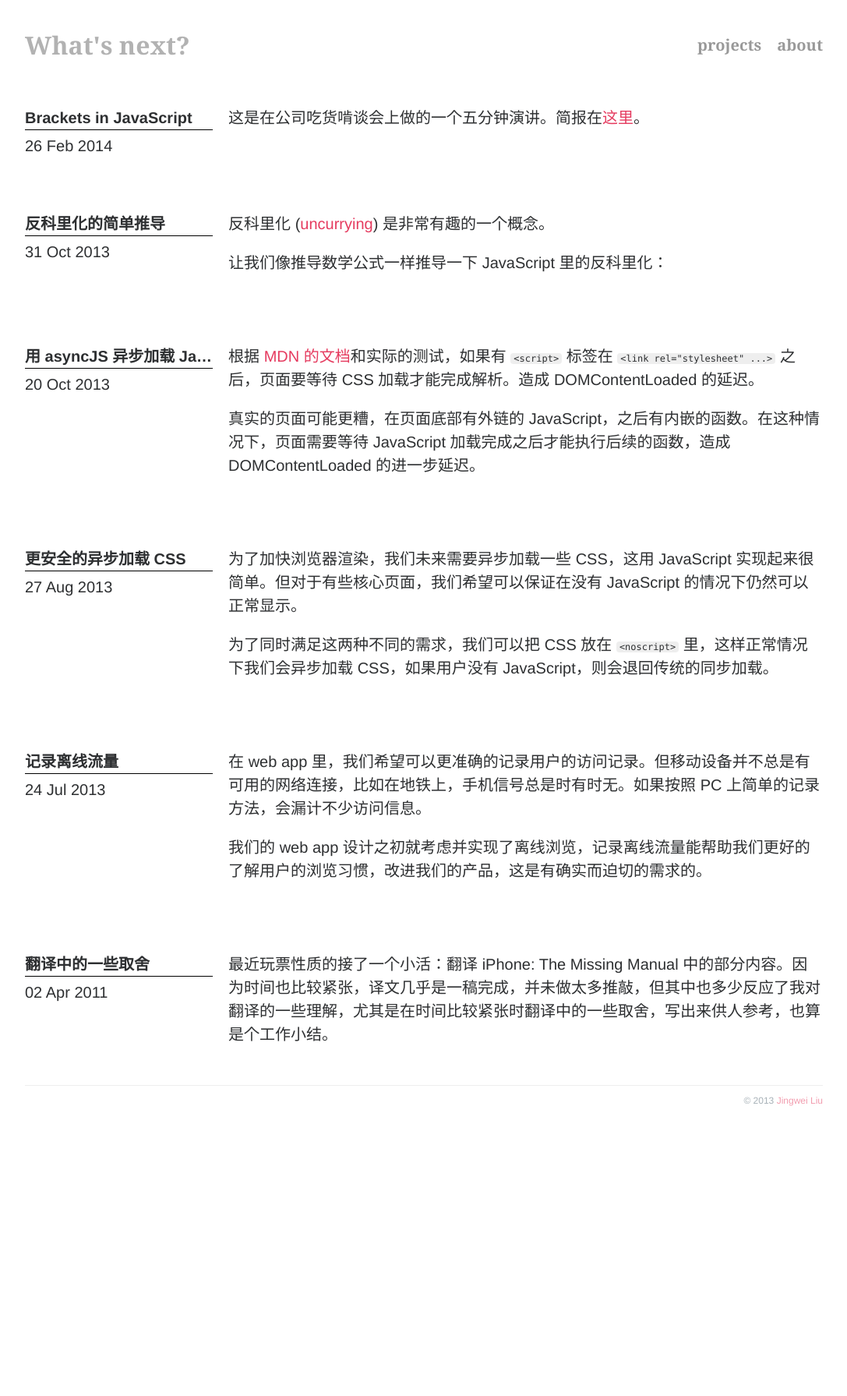
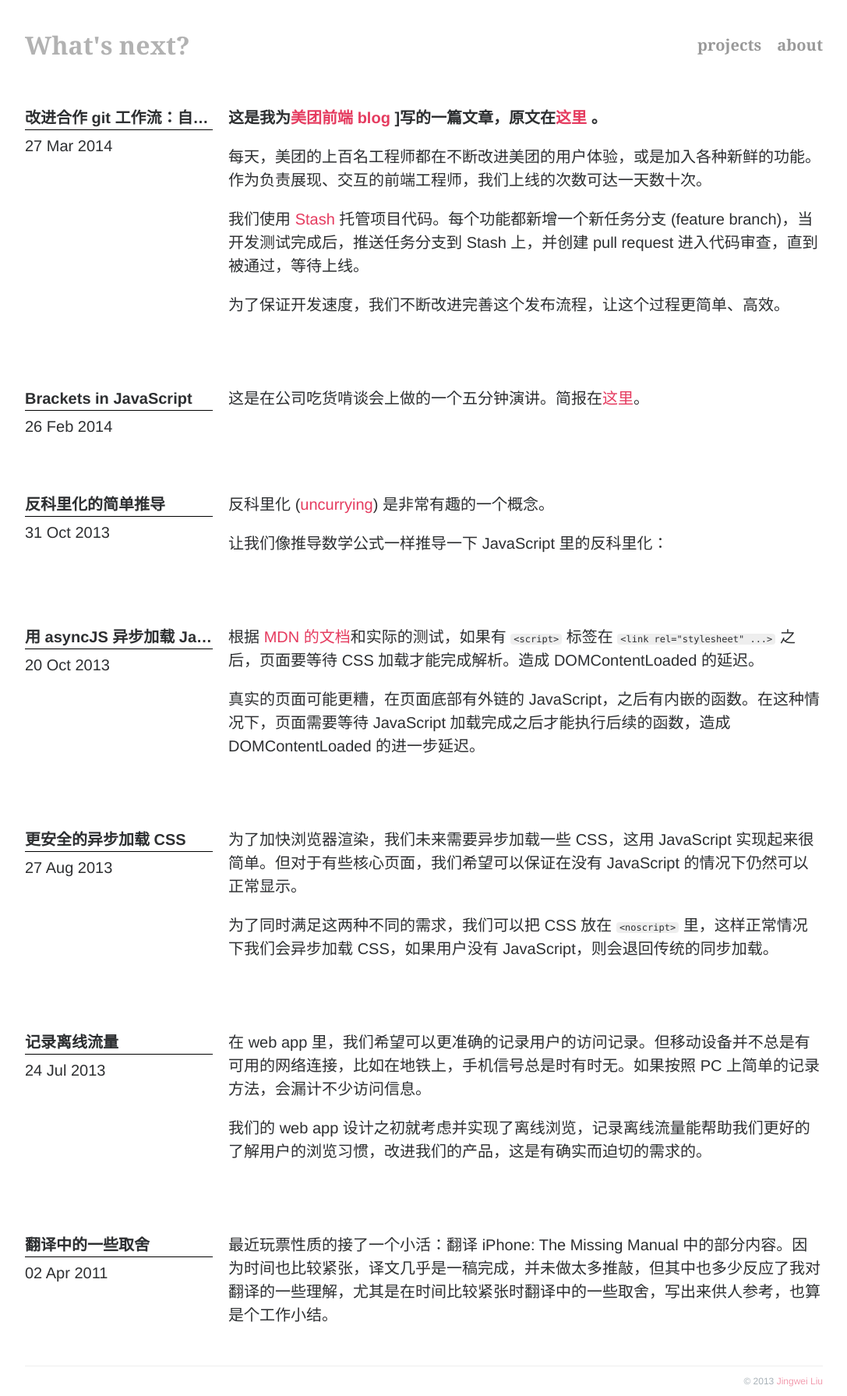
Before and after one commit to th507/blog, a Jekyll site: the page built from index.html, in a window 1280 px wide. Shown: the whole page at 78% size, without its empty margins (96-1183 px from the left). Built offline with Jekyll 4.4.1, drawn with Linux system fonts in a browser that asks for light colours; Markdown is read by kramdown in place of the engine named in the settings; before the commit the page ends 1431 px from its top, so only the background shows below that; part of the change alters nothing that is shown.

Commit message:
add a post

```diff
--- /dev/null
+++ b/_posts/2014-03-27-improving-git-flow_squashing-commits.md
@@ -0,0 +1,97 @@
+---
+layout: post
+title: "改进合作 git 工作流：自动提取、合并提交"
+---
+**这是我为[美团前端 blog](http://fe.meituan.com/) ]写的一篇文章，原文在[这里](http://fe.meituan.com/improving-git-flow_squashing-commits.html) 。**
+
+每天，美团的上百名工程师都在不断改进美团的用户体验，或是加入各种新鲜的功能。作为负责展现、交互的前端工程师，我们上线的次数可达一天数十次。
+
+我们使用 [Stash](https://www.atlassian.com/software/stash) 托管项目代码。每个功能都新增一个新任务分支 (feature branch)，当开发测试完成后，推送任务分支到 Stash 上，并创建 pull request 进入代码审查，直到被通过，等待上线。
+
+为了保证开发速度，我们不断改进完善这个发布流程，让这个过程更简单、高效。
+
+<!-- more -->
+
+## 前端工作现状
+
+前端工作是连接后台实现和视觉表现交互的桥梁，前端工作有以下特点：
+
+* 往往需要和后端工程师合作开发
+* 在测试时也需要 checkout 后端代码，并在此基础上进行开发
+* 双方频繁 merge/rebase 分支
+* 每个人使用 git 的方式不太一样，我们的工作流需要较强的适应性
+* 在开发测试完成之后，我们要求每一次上线的代码都必须经过 pull request 加代码审核
+
+
+多人合作开发的一般工作流可以参见 [A successful Git branching model](http://nvie.com/posts/a-successful-git-branching-model/) 和 [Git Workflows](https://www.atlassian.com/git/workflows)，在一般开发阶段使用 merge 或 rebase 都能够胜任。
+
+但在 pull request 之前我们需要把双方的提交分开，这个工作往往还不够自动化。一种常见的做法是 `git reset --soft HEAD~` 将所有改动移出暂存区 (staging area)，然后手工添加那些我们改了的文件。
+
+事实上，我们可以用 rebase 来帮我们提高效率，实现自动提取、合并提交。
+
+## rebase 是什么？
+首先简单介绍一下 rebase（衍合），git-scm 上有很好的[介绍](http://git-scm.com/book/en/Git-Branching-Rebasing)（[中文翻译](http://git-scm.com/book/zh/Git-%E5%88%86%E6%94%AF-%E5%88%86%E6%94%AF%E7%9A%84%E8%A1%8D%E5%90%88)），简单的说，`git rebase A B` 会把在 A 分支里提交的改变移到 B 分支里重放一遍。
+
+它的原理是回到两个分支最近的共同祖先，根据 B 的历次提交对象，生成一系列文件补丁，然后以 A 为基底分支最后一个提交对象为新的出发点，逐个应用之前准备好的补丁文件，最后会生成一个新的合并提交对象，从而改写 B 的提交历史，使它成为 A 分支的直接下游。
+
+通过修改提交历史，我们可以更方便的准备 pull request。
+
+
+## 用 git rebase 来提取、合并提交
+
+比如说后端的 Alice 和前端的 Bob 合作开发一个功能，他们分别从 master 分支上 checkout，并开始工作。
+
+他们互相 merge 对方的分支的进行开发、测试。最终，这个功能开发测试完成，Bob 合并了 Alice 的分支（图中星号的位置），可以进入代码审核和上线的流程了。
+
+<img src="/assets/improving-git-flow_squashing-commits/git-branches.svg" onerror="if (!this.failed) {this.failed=1;this.src=this.src.replace(/\.svg$/, '.png');}">
+
+这时候 Alice 和 Bob 需要提取、合并各自的提交，并分别发送 pull request 进入代码审核。我们站在 Bob 的角度来解释一下如何使用 rebase 来方便的做到这一点。
+
+Bob 现在处在 bob/fb 上（图中星号的位置），这时候 bob/fb 实际上包含了 alice/fb 的所有提交。首先我们从 bob/fb 上新建一个分支
+
+    // 准备一个新的分支
+    $ git checkout -b bob/review
+
+<img src="/assets/improving-git-flow_squashing-commits/git-bob-before-rebase.svg" onerror="if (!this.failed) {this.failed=1;this.src=this.src.replace(/\.svg$/, '.png');}">
+
+然后我们通过 rebase 把自己的提交排到一起
+
+    // 把 Alice 的提交和自己的提交分别排在一起
+    $ git rebase alice/fb
+
+<img src="/assets/improving-git-flow_squashing-commits/git-bob-after-rebase.svg" onerror="if (!this.failed) {this.failed=1;this.src=this.src.replace(/\.svg$/, '.png');}">
+
+接下来我们把 bob/review 上的提交合并
+
+    // 用 interactive rebase 合并提交
+    $ git rebase -i HEAD~`git rev-list --first-parent master...bob/fb --no-merges --count`
+
+执行上面这行命令会打开终端默认的编辑器（可通过 EDITOR 环境变量设置）。
+
+<img src="/assets/improving-git-flow_squashing-commits/vim-rebase.png">
+
+这些信息表示从在 bob/review 上找到了两个在 bob/fb 上的提交。每个提交都另起一行来表示，行格式如下：
+
+    (action) (partial SHA-1) (short commit message)
+
+按照下面的提示，我们可以把除了第一行外的 pick 替换成 fixup (f) 或是 squash (s) 来实现合并提交。另外，上下移动一行可以对提交进行重排序。一旦你完成对提交信息的编辑，并退出编辑器，git 会按照你指定的顺序去应用提交，并且做出相应的操作（action），形成的新提交和提交信息会被保存起来。(**备注**：在 git 1.7 之后，我们还可以使用 `--autosquash` 自动合并提交，进一步提高生产效率。)
+
+合并完之后我们的分支是这样的
+
+<img src="/assets/improving-git-flow_squashing-commits/git-bob-squash.svg" onerror="if (!this.failed) {this.failed=1;this.src=this.src.replace(/\.svg$/, '.png');}">
+
+
+然后，我们可以使用 `rebase --onto` 取出 bob/review 上有而 alice/fb 上没有的提交，并指定新的基底分支（也就是主干分支 master）
+
+    // 取出 Bob 的提交，并排除 alice/fb 上的提交
+    git rebase --onto master alice/fb bob/review
+
+<img src="/assets/improving-git-flow_squashing-commits/git-rebase-onto.svg" onerror="if (!this.failed) {this.failed=1;this.src=this.src.replace(/\.svg$/, '.png');}">
+
+
+这样在 bob/review 分支上就只有 Bob 自己的提交了。
+
+这时候就可以用 `git merge master` 或者 `git rebase master` 来更新分支，然后发送 pull request 进入代码审核环节了。
+
+## 小结
+以上是我们处理代码审查之前提取、合并提交的一点思考和实践。例子中命令虽然长，但可以很方便的写成一个脚本自动进行，除非遇到冲突，否则需要人工干预的情况并不多在。在美团，我们一直致力于用好现有工具，降低重复操作，让工具自动化融入工作流程之中，成为我们不断提升工作效率的重要帮手，希望我们的实践能也能对你有帮助。
--- a/css/main.css
+++ b/css/main.css
@@ -258,7 +258,8 @@ h2, h3 {
 
 .detail-page #header .title:before {
     content: "< ";
-    font-size: 34px;
+    font-size: 40px;
+    font-weight: 100;
 }
 
 @media (max-width:480px) {
```
Also changed, not shown: assets/improving-git-flow_squashing-commits/git-bob-after-rebase.png (added), assets/improving-git-flow_squashing-commits/git-bob-after-rebase.svg (added), assets/improving-git-flow_squashing-commits/git-bob-before-rebase.png (added), assets/improving-git-flow_squashing-commits/git-bob-before-rebase.svg (added), assets/improving-git-flow_squashing-commits/git-bob-squash.png (added), assets/improving-git-flow_squashing-commits/git-bob-squash.svg (added), assets/improving-git-flow_squashing-commits/git-branches.png (added), assets/improving-git-flow_squashing-commits/git-branches.svg (added), assets/improving-git-flow_squashing-commits/git-rebase-onto.png (added), assets/improving-git-flow_squashing-commits/git-rebase-onto.svg (added), assets/improving-git-flow_squashing-commits/vim-rebase.png (added).
